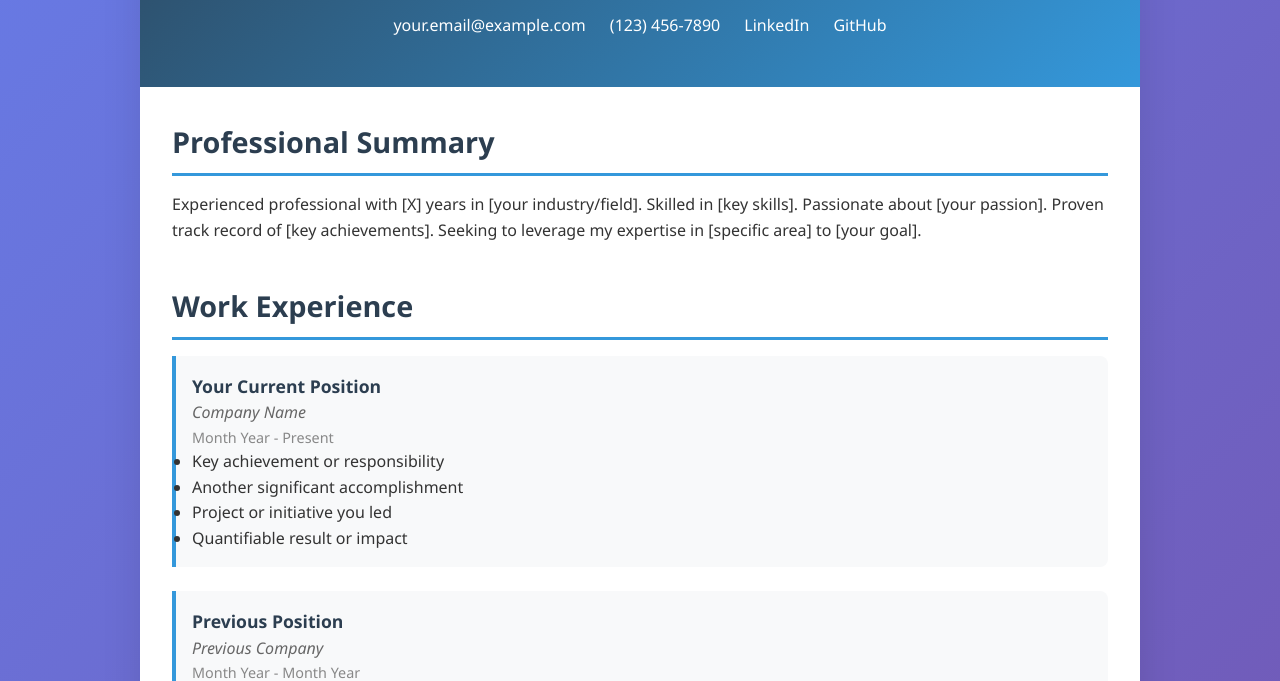
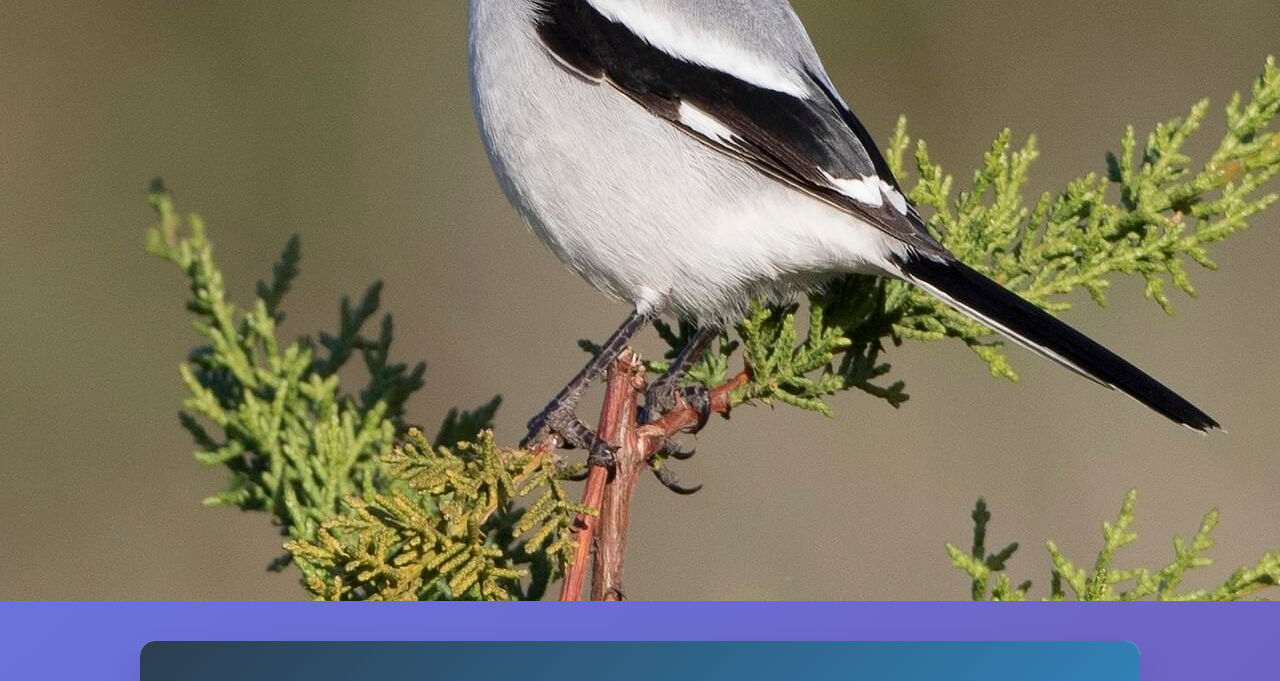
Before and after one commit to rxg1391-creator/rxg1391.github.io, a plain HTML site: page index.html in a window 1280 px wide. Shown: the part 359-1040 px from the top of the page. Drawn offline with Linux system fonts and the light colour scheme.

Commit message:
Update index.html

```diff
--- a/index.html
+++ b/index.html
@@ -4,6 +4,7 @@
     <meta charset="UTF-8">
     <meta name="viewport" content="width=device-width, initial-scale=1.0">
     <title>Your Name - Professional Resume</title>
+    <img src="302339511-1280px.jpg">
     <style>
         /* Modern, clean styling for resume */
         * {
```
